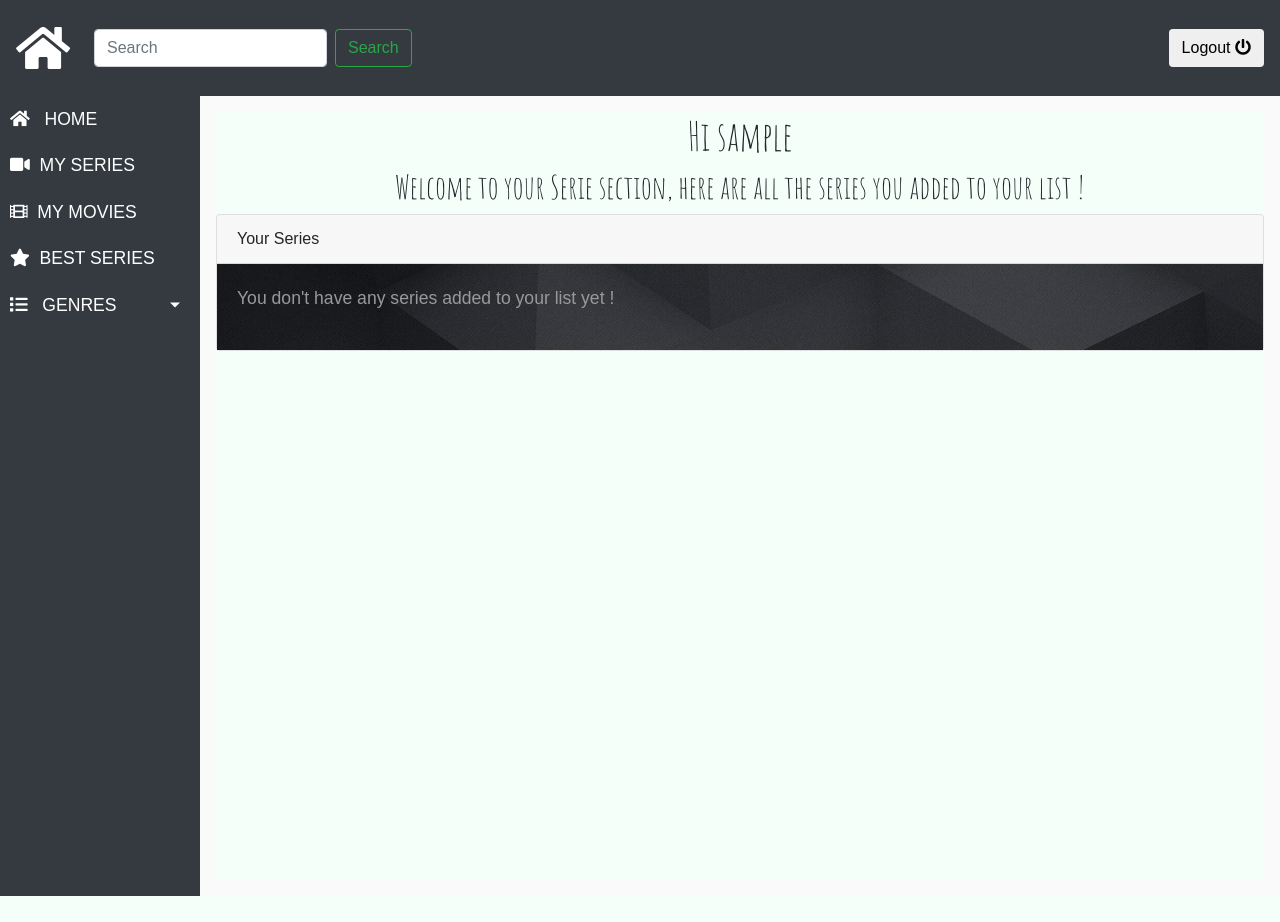
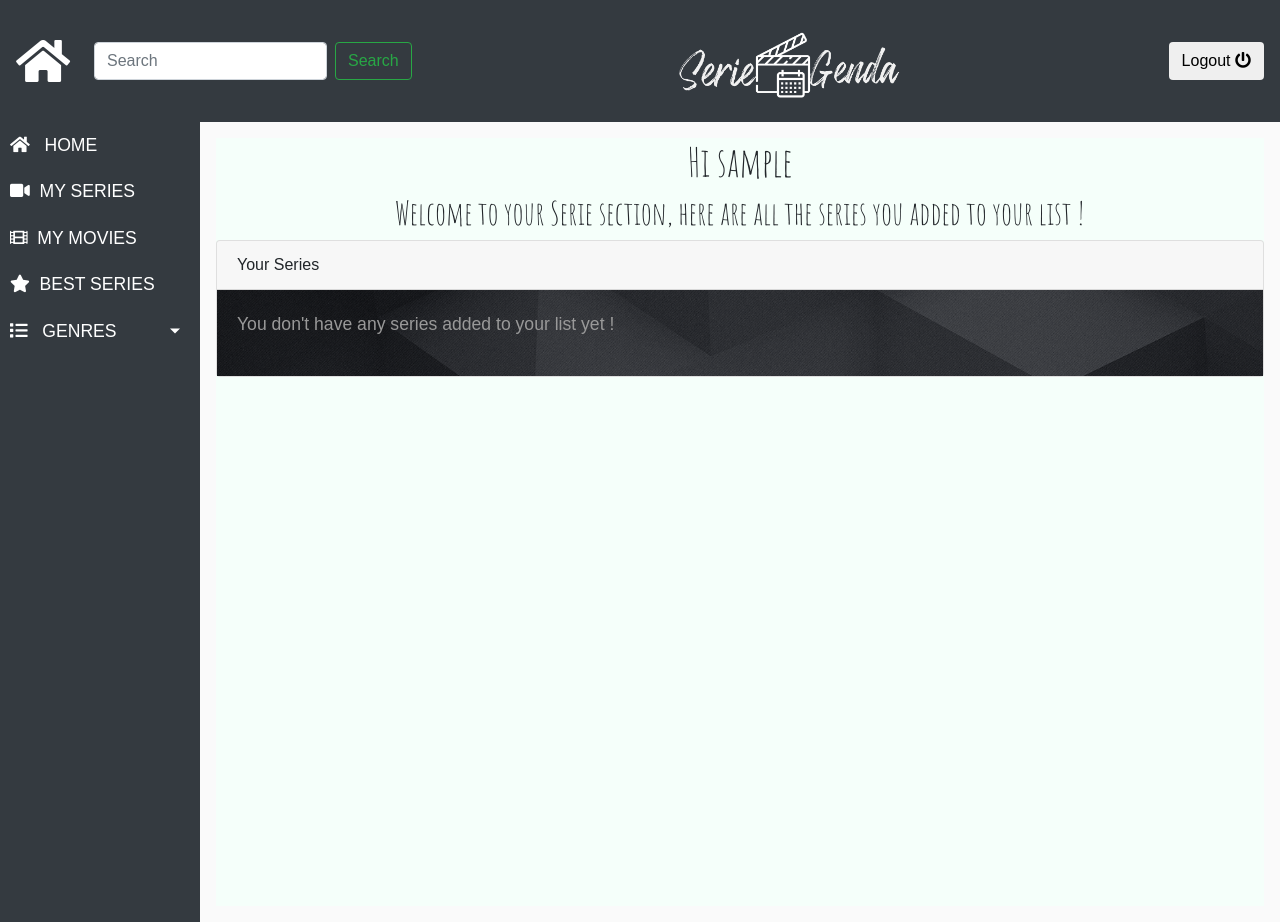
Before and after one commit to ArnaudVar/POOA, a Flask app: page /myseries/1 in a window 1280 px wide. Before the commit the page ends 896 px from the top, so only its background shows below. Run offline with Flask 2, Linux system fonts and the light colour scheme; the visitor is signed in with stand-in values (Sample User, id 1); data comes from the database, SQL or seed files in the repository; some libraries are stand-ins or nearby versions.

Commit message:
Logo SerieGenda Header

```diff
--- a/app/templates/base.html
+++ b/app/templates/base.html
@@ -25,6 +25,7 @@
                 <button class="btn btn-outline-success my-2 my-sm-0" type="submit">Search</button>
             </form>
         </div>
+        <img src="../static/assets/LogoNom.png" height=90 width=auto class="m-2 center">
         <a href="/logout">
             <button class="btn btn-default">
                 <div>
--- a/app/templates/mySeries.html
+++ b/app/templates/mySeries.html
@@ -17,7 +17,7 @@
         <div class="card-body list">
             <div class="container">
                 <div class="row blog">
-                    <div class="d-flex flex-column justify-content-between">
+                    <div class="d-flex flex-column">
                         {% if nb_series == 0 %}
                             <p>You don't have any series added to your list yet !</p>
                         {% else %}
```
Also changed, not shown: app/static/assets/LogoNom.png (added).
